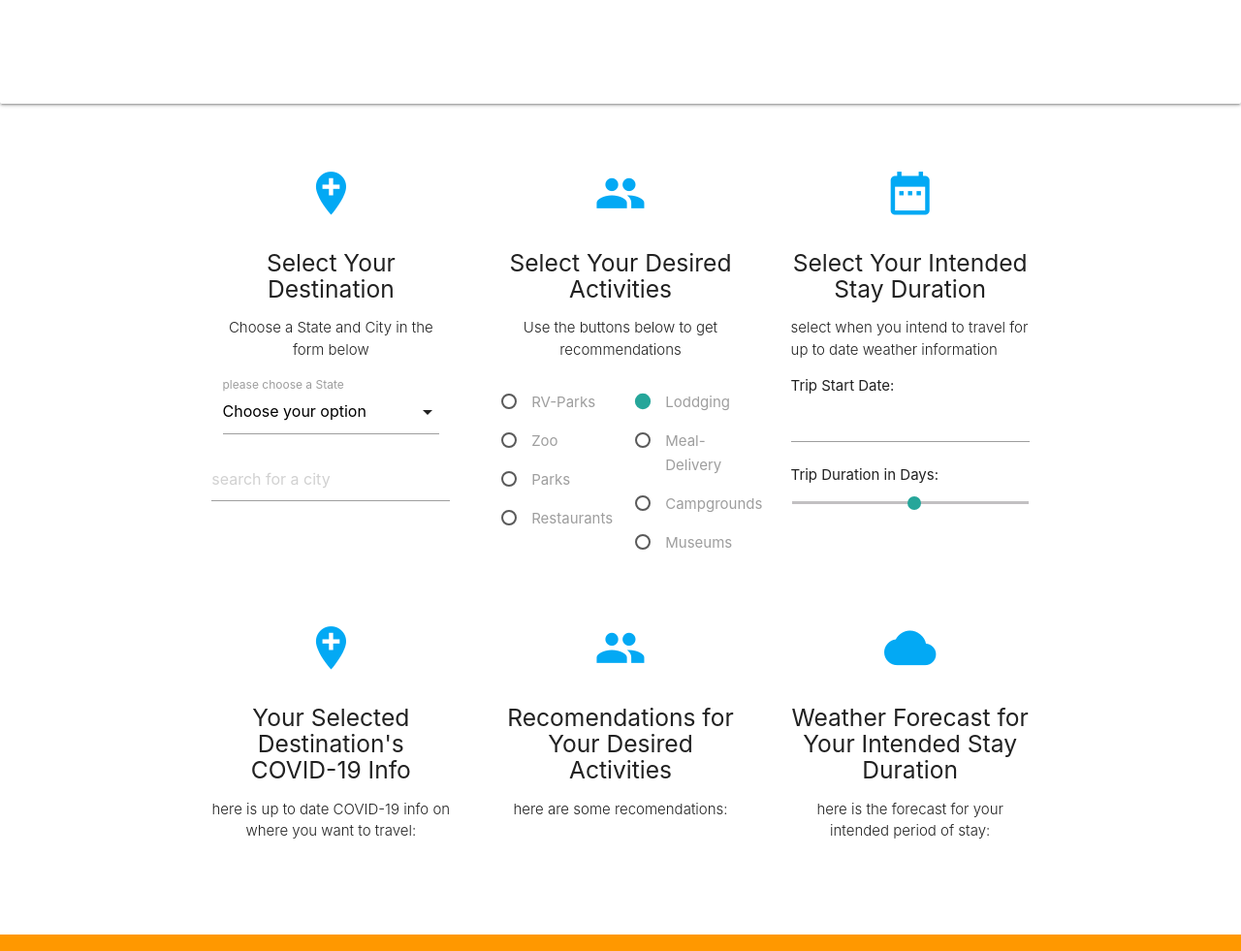
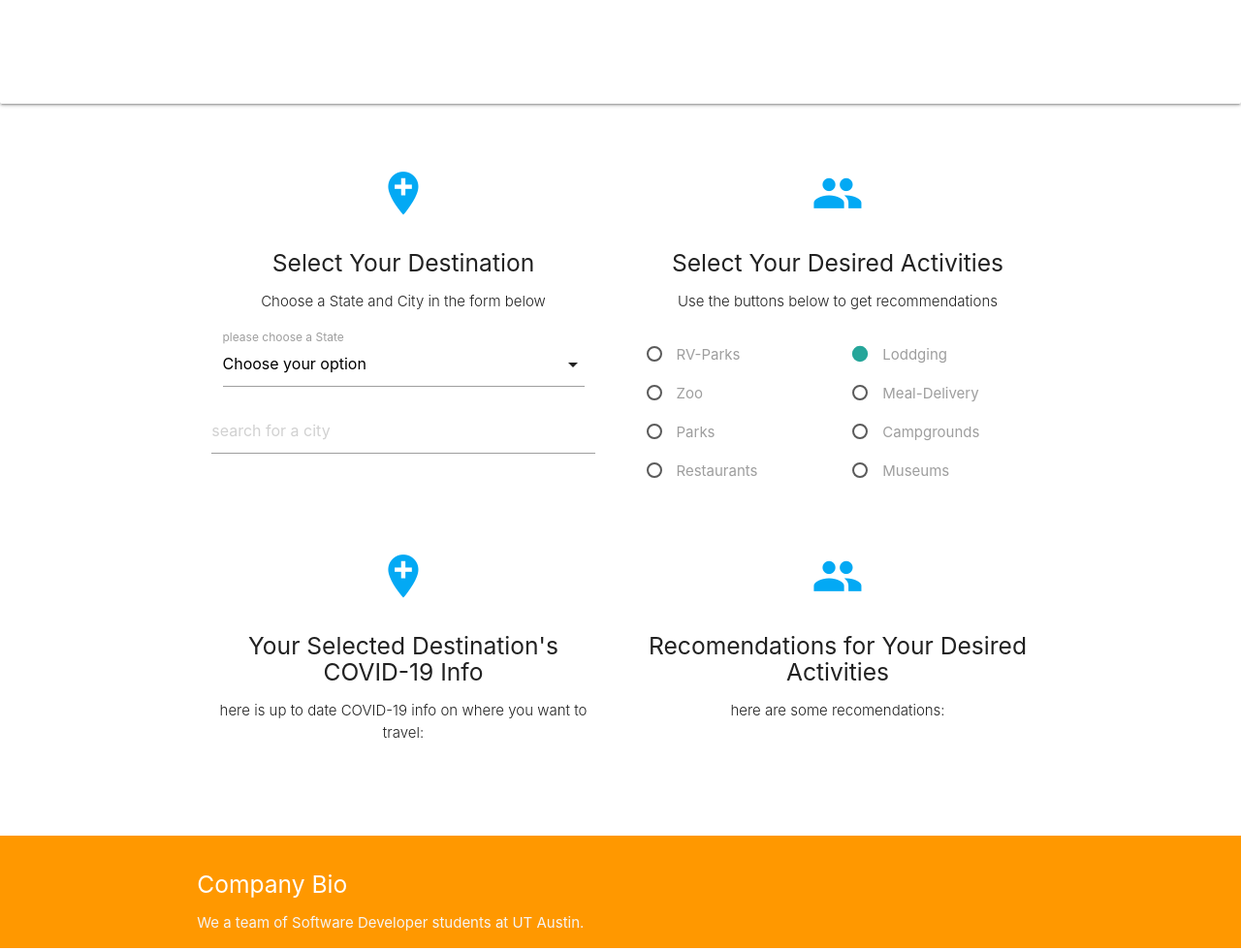
Before and after one commit to jrod3323/Covid_Travel_Planner, a plain HTML site: page index.html in a window 1280 px wide. Shown: the part 780-1761 px from the top of the page at 97% size. Drawn offline with nearby package versions, Linux system fonts and the light colour scheme.

Commit message:
got rid of weather section

```diff
--- a/index.html
+++ b/index.html
@@ -41,7 +41,7 @@
 
       <!--   Icon Section   -->
       <div class="row">
-        <div class="col s12 m4 selectState">
+        <div class="col s12 m6 selectState">
           <div class="icon-block">
             <h2 class="center light-blue-text"><i class="material-icons">add_location</i></h2>
             <h5 class="center">Select Your Destination</h5>
@@ -112,7 +112,7 @@
           </div>
         </div>
 
-        <div class="col s12 m4 selectActivity">
+        <div class="col s12 m6 selectActivity">
           <div class="icon-block">
             <h2 class="center light-blue-text"><i class="material-icons">group</i></h2>
             <h5 class="center">Select Your Desired Activities </h5>
@@ -175,7 +175,7 @@
 
         </div>
 
-        <div class="col s12 m4 selectDuration">
+        <!-- <div class="col s12 m4 selectDuration">
           <div class="icon-block">
             <h2 class="center light-blue-text"><i class="material-icons">date_range</i></h2>
             <h5 class="center">Select Your Intended Stay Duration</h5>
@@ -190,12 +190,12 @@
             </form>
 
           </div>
-        </div>
+        </div> -->
       </div>
 
 
       <div class="row">
-        <div class="col s12 m4 covidDataContainer">
+        <div class="col s12 m6 covidDataContainer">
           <div class="icon-block">
             <h2 class="center light-blue-text"><i class="material-icons">add_location</i></h2>
             <h5 class="center">Your Selected Destination's COVID-19 Info</h5>
@@ -204,7 +204,7 @@
           </div>
         </div>
 
-        <div class="col s12 m4 activityDataContainer">
+        <div class="col s12 m6 activityDataContainer">
           <div class="icon-block">
             <h2 class="center light-blue-text"><i class="material-icons">group</i></h2>
             <h5 class="center">Recomendations for Your Desired Activities</h5>
@@ -213,13 +213,13 @@
           </div>
         </div>
 
-        <div class="col s12 m4 weatherDataContainer">
+        <!-- <div class="col s12 m4 weatherDataContainer">
           <div class="icon-block">
             <h2 class="center light-blue-text"><i class="material-icons">cloud</i></h2>
             <h5 class="center">Weather Forecast for Your Intended Stay Duration</h5>
 
             <p class="light center">here is the forecast for your intended period of stay:</p>
-          </div>
+          </div> -->
         </div>
       </div>
 
```
